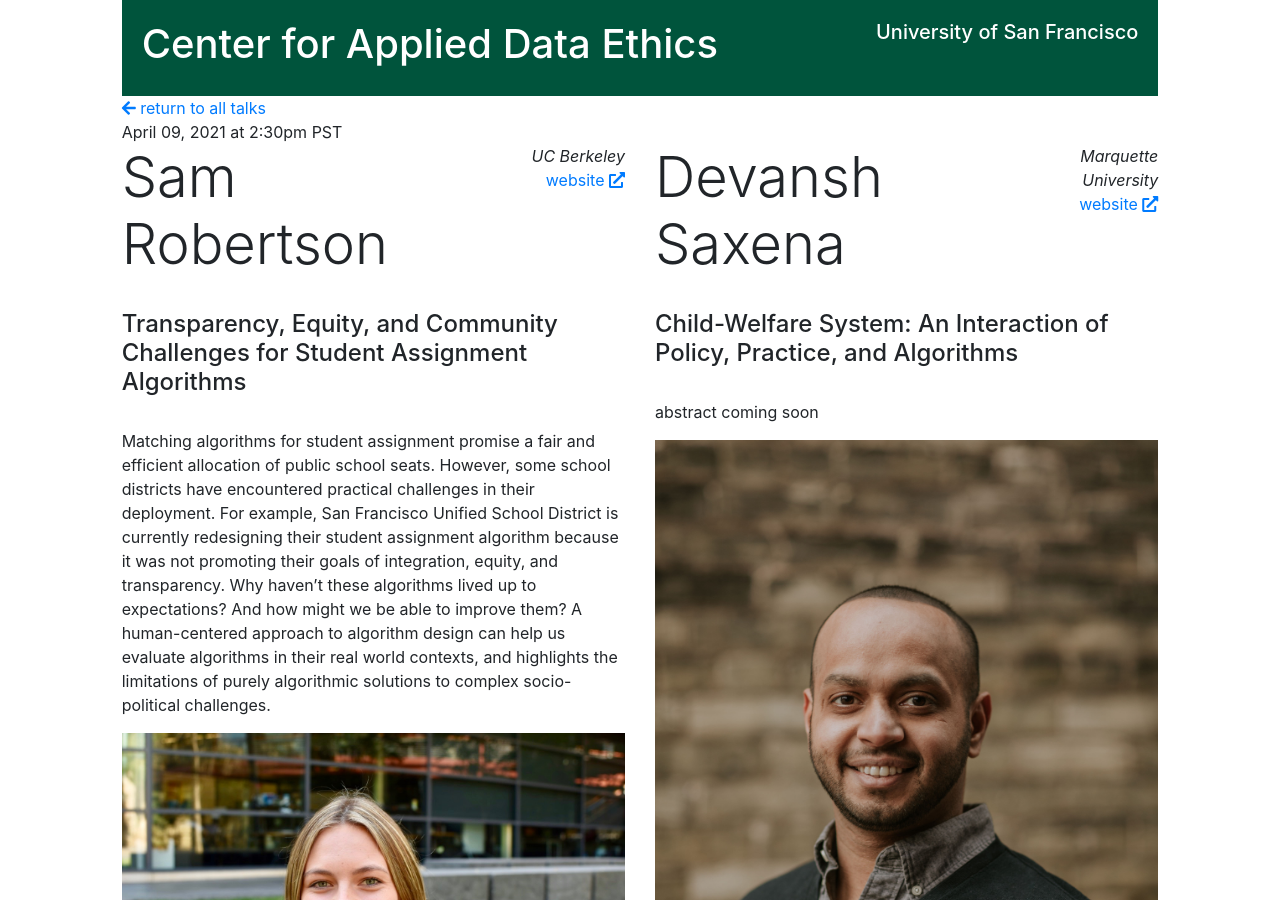
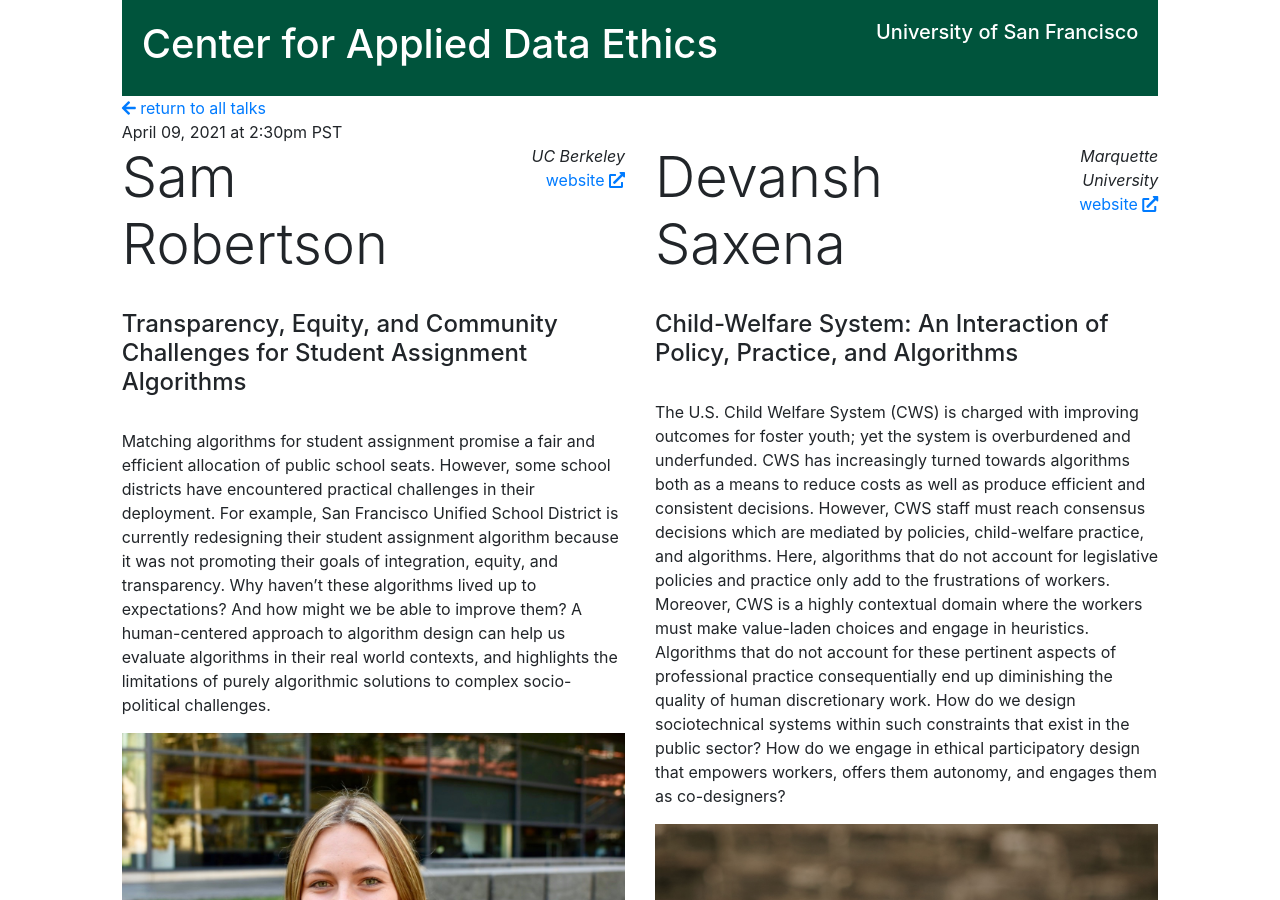
Before and after one commit to alialkhatib/cade-series, a Jekyll site: the page built from _talks/2021-04-09.md, in a window 1280 px wide and 900 px high. Built offline with Jekyll 4.4.1, drawn with Linux system fonts in a browser that asks for light colours; comment, search, counter and statistics services are not loaded.

Commit message:
DS abstract

```diff
--- a/_talks/2021-04-09.md
+++ b/_talks/2021-04-09.md
@@ -16,7 +16,7 @@ speaker_info: [
   affiliation: "Marquette University",
   speaker_url: "https://devsaxena.info/",
   picture: "/media/speakers/Devansh_Saxena.jpg",
-  abstract: null,
+  abstract: "The U.S. Child Welfare System (CWS) is charged with improving outcomes for foster youth; yet the system is overburdened and underfunded. CWS has increasingly turned towards algorithms both as a means to reduce costs as well as produce efficient and consistent decisions. However, CWS staff must reach consensus decisions which are mediated by policies, child-welfare practice, and algorithms. Here, algorithms that do not account for legislative policies and practice only add to the frustrations of workers. Moreover, CWS is a highly contextual domain where the workers must make value-laden choices and engage in heuristics. Algorithms that do not account for these pertinent aspects of professional practice consequentially end up diminishing the quality of human discretionary work. How do we design sociotechnical systems within such constraints that exist in the public sector? How do we engage in ethical participatory design that empowers workers, offers them autonomy, and engages them as co-designers?",
 },
 ]
 event_url: "https://usfca.zoom.us/webinar/register/WN_Gmf5jgLjR--l3FIgGrjZ8A"
```
